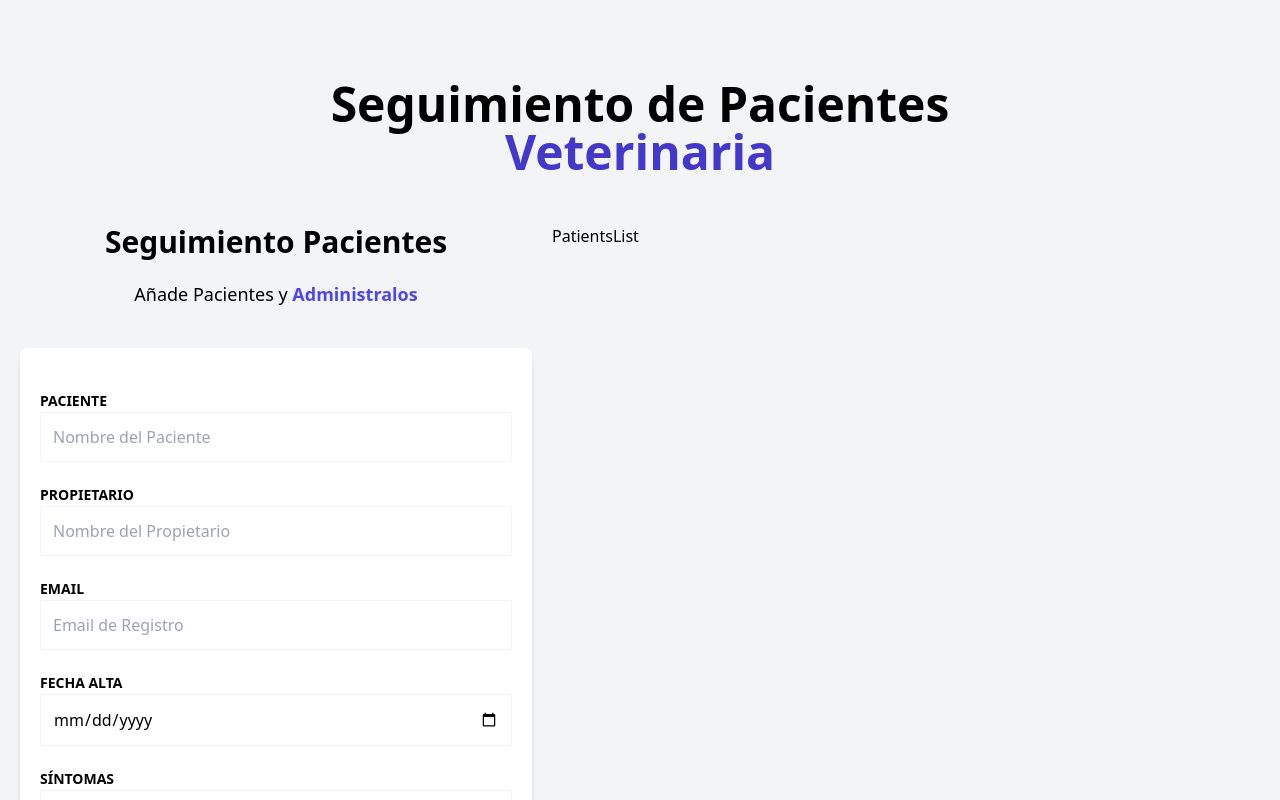
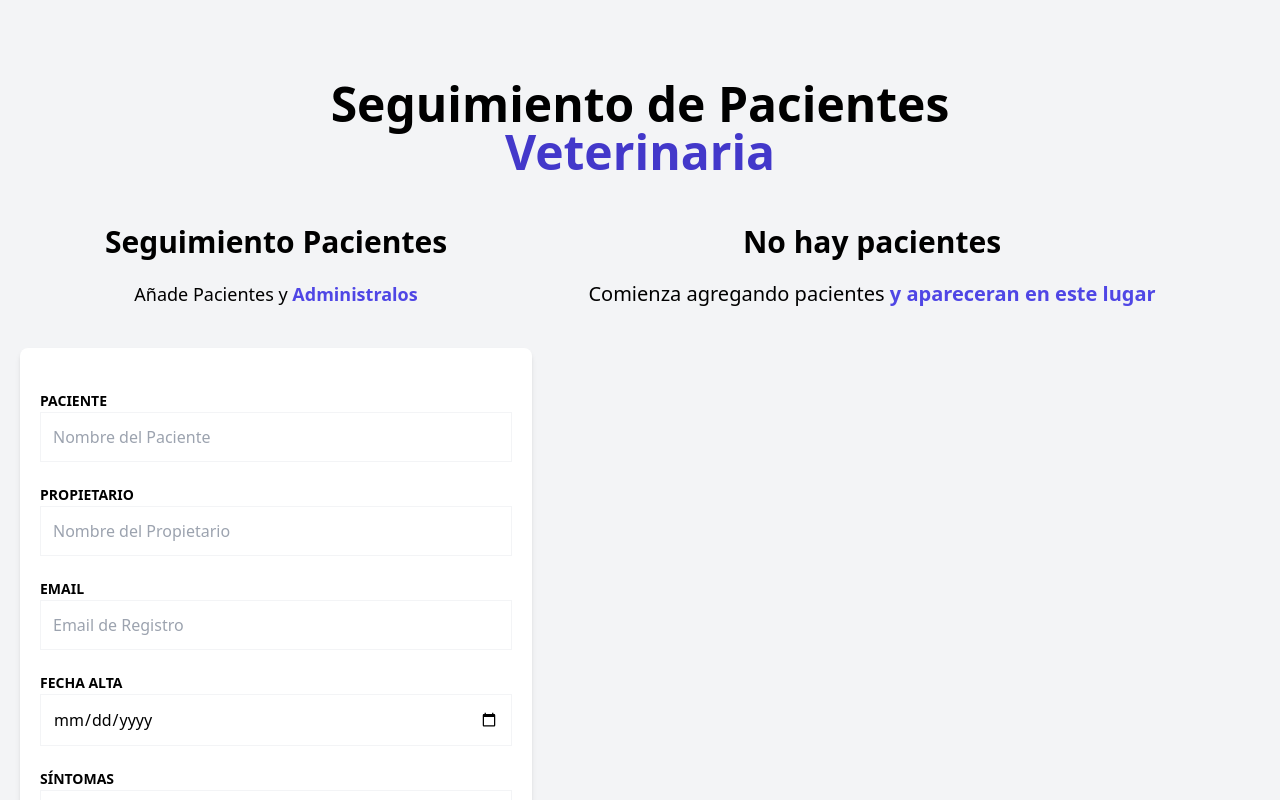
Before and after one commit to jpgonzales27/10-pacientes-zustand, a React (Vite) app: page / in a window 1280 px wide. Shown: the top 800 px of the page. Built offline with nearby package versions, Linux system fonts and the light colour scheme.

Commit message:
Agregado add paciente y mostrarlo en la UI

```diff
--- a/package.json
+++ b/package.json
@@ -13,12 +13,14 @@
     "react": "^18.3.1",
     "react-dom": "^18.3.1",
     "react-hook-form": "^7.53.0",
+    "uuid": "^10.0.0",
     "zustand": "^5.0.0-rc.2"
   },
   "devDependencies": {
     "@eslint/js": "^9.9.0",
     "@types/react": "^18.3.3",
     "@types/react-dom": "^18.3.0",
+    "@types/uuid": "^10.0.0",
     "@vitejs/plugin-react-swc": "^3.5.0",
     "autoprefixer": "^10.4.20",
     "eslint": "^9.9.0",
--- /dev/null
+++ b/src/components/PatientDetailItem.tsx
@@ -0,0 +1,12 @@
+type PatientDetailItemProps = {
+  label: string;
+  data: string;
+};
+
+export default function PatientDetailItem({ label, data }: PatientDetailItemProps) {
+  return (
+    <p className="font-bold mb-3 text-gray-700 uppercase">
+      {label} <span className="font-normal normal-case">{data}</span>
+    </p>
+  );
+}
--- /dev/null
+++ b/src/components/PatientDetails.tsx
@@ -0,0 +1,19 @@
+import { Patient } from "../types";
+import PatientDetailItem from "./PatientDetailItem";
+
+type PatientDetailsProps = {
+  patient: Patient;
+};
+
+export default function PatientDetails({ patient }: PatientDetailsProps) {
+  return (
+    <div className="mx-5 my-10 px-5 py-10 bg-white  shadow-md rounded-xl">
+      <PatientDetailItem label="ID" data={patient.id} />
+      <PatientDetailItem label="Nombre" data={patient.name} />
+      <PatientDetailItem label="Propietario" data={patient.caretaker} />
+      <PatientDetailItem label="Email" data={patient.email} />
+      <PatientDetailItem label="Fecha" data={patient.date.toString()} />
+      <PatientDetailItem label="Sintomas" data={patient.symptoms} />
+    </div>
+  );
+}
--- a/src/components/PatientForm.tsx
+++ b/src/components/PatientForm.tsx
@@ -1,8 +1,11 @@
 import { useForm } from "react-hook-form";
 import Error from "./Error";
 import { DrafPatient } from "../types";
+import { usePatientStore } from "../store";
 
 export default function PatientForm() {
+  const { addPatient } = usePatientStore();
+
   const {
     register,
     handleSubmit,
@@ -10,8 +13,7 @@
   } = useForm<DrafPatient>();
 
   const registerPatient = (data: DrafPatient) => {
-    console.log("Nuevo Paciente");
-    console.log(data);
+    addPatient(data);
   };
 
   return (
--- a/src/components/PatientsList.tsx
+++ b/src/components/PatientsList.tsx
@@ -1,7 +1,30 @@
+import { usePatientStore } from "../store";
+import PatientDetails from "./PatientDetails";
+
 export const PatientsList = () => {
+  // const {patients} = usePatientStore()
+  const patients = usePatientStore((state) => state.patients);
+
   return (
-    <>
-      <div>PatientsList</div>
-    </>
+    <div className="md:w-1/2 lg:3/5 md:h-screen overflow-y-visible">
+      {patients.length ? (
+        <>
+          <h2 className="font-black text-3xl text-center">Listado de Pacientes</h2>
+          <p className="text-xl mt-5 mb-10 text-center">
+            Administra tus <span className="text-indigo-600 font-bold">Pacientes y citas</span>
+          </p>
+          {patients.map((patient) => (
+            <PatientDetails key={patient.id} patient={patient} />
+          ))}
+        </>
+      ) : (
+        <>
+          <h2 className="font-black text-3xl text-center">No hay pacientes</h2>
+          <p className="text-xl mt-5 mb-10 text-center">
+            Comienza agregando pacientes <span className="text-indigo-600 font-bold">y apareceran en este lugar</span>
+          </p>
+        </>
+      )}
+    </div>
   );
 };
--- a/src/store.ts
+++ b/src/store.ts
@@ -1,10 +1,22 @@
 import { create } from "zustand";
-import { Patient } from "./types";
+import { v4 as uuidv4 } from "uuid";
+import { DrafPatient, Patient } from "./types";
 
 type PatientState = {
   patients: Patient[];
+  addPatient: (data: DrafPatient) => void;
 };
 
-export const usePatientStore = create<PatientState>(() => ({
+const createPatient = (patient: DrafPatient): Patient => {
+  return { ...patient, id: uuidv4() };
+};
+
+export const usePatientStore = create<PatientState>((set) => ({
   patients: [],
+  addPatient: (data) => {
+    const newPatient = createPatient(data);
+    set((state) => ({
+      patients: [...state.patients, newPatient],
+    }));
+  },
 }));
```
Also changed, not shown: 1 other file (tests, documents, lock files or other folders).
